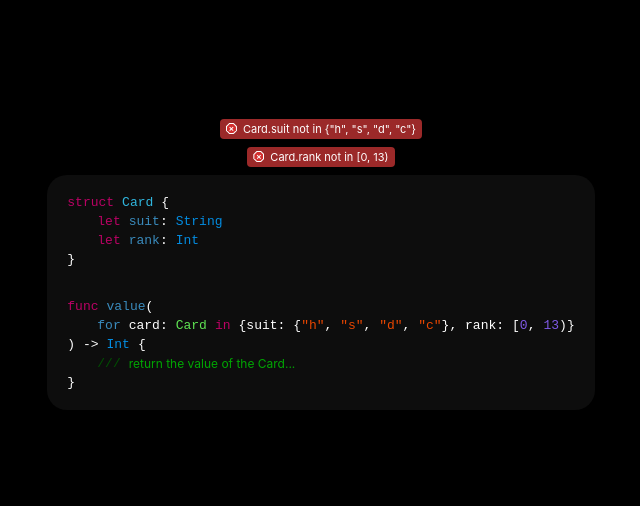
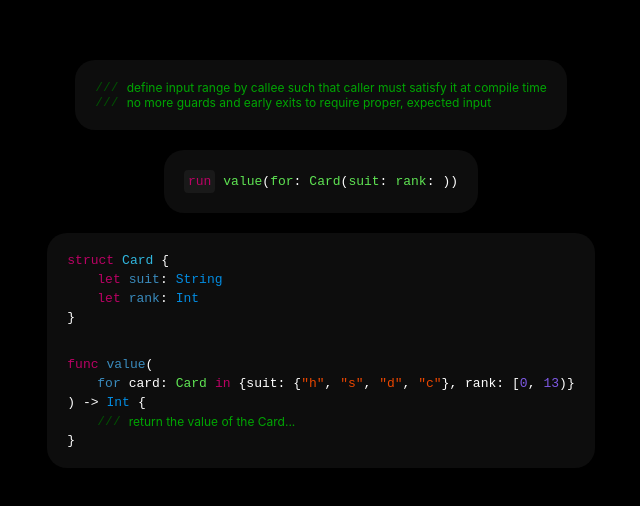
Before and after one commit to bmeikle56/premium-swift, a React (Create React App) app: page / in a window 1280 px wide. Shown: the part 136-642 px from the top of the page, without its empty margins (319-959 px from the left). Built offline with nearby package versions, Linux system fonts and the light colour scheme.

Commit message:
Add run div and comments

```diff
--- a/src/pages/home.js
+++ b/src/pages/home.js
@@ -16,15 +16,56 @@ let palette = {
 
 function Home() {
   return (
-    <motion.div style={{display: 'flex', justifyContent: 'center', alignItems:'center', flexDirection: 'column', width: '100vw', height: '100vh'}}
+    <motion.div style={{display: 'flex', justifyContent: 'center', alignItems:'center', flexDirection: 'column', width: '100vw', height: '100vh', gap: 20}}
     initial={{ opacity: 0 }}
     animate={{ opacity: 1 }}
     transition={{ delay: 1.2, duration: 2.0 }}
     >
-      <Error txt={'Card.suit not in {"h", "s", "d", "c"}'}/>
+      {/* <Error txt={'Card.suit not in {"h", "s", "d", "c"}'}/>
       <div style={{height: 8, padding: 0, margin: 0}}/>
       <Error txt={'Card.rank not in [0, 13)'}/>
-      <div style={{height: 8, padding: 0, margin: 0}}/>
+      <div style={{height: 8, padding: 0, margin: 0}}/> */}
+
+      <div style={{background: 'rgb(13,13,13)', padding: 20, borderRadius: 20, display: 'flex', flexDirection: 'column', gap: 4, alignItems: 'flex-start'}}>
+        <div style={{display: 'flex', alignItems: 'center', flexDirection: 'column', width: '100%'}}>
+          <div style={{display: 'flex', alignItems: 'center'}}>
+            <pre style={{color: palette.darkComment, display: 'inline', padding: 0, margin: 0}}>{'///'}</pre>
+            <div style={{width: 8, padding: 0, margin: 0}}/>
+            <p style={{color: palette.comment, display: 'inline', padding: 0, margin: 0, fontSize: 12}}>{'define input range by callee such that caller must satisfy it at compile time'}</p>
+          </div>
+          <div style={{display: 'flex', alignItems: 'center', width: '100%'}}>
+            <pre style={{color: palette.darkComment, display: 'inline', padding: 0, margin: 0}}>{'///'}</pre>
+            <div style={{width: 8, padding: 0, margin: 0}}/>
+            <p style={{color: palette.comment, display: 'inline', padding: 0, margin: 0, fontSize: 12}}>{'no more guards and early exits to require proper, expected input'}</p>
+          </div>
+        </div>
+      </div>
+
+
+      <div style={{background: 'rgb(13,13,13)', padding: 20, borderRadius: 20, display: 'flex', flexDirection: 'column', gap: 4}}>
+        <div style={{display: 'flex', alignItems: 'center'}}>
+          <pre style={{color: palette.pink, display: 'inline', padding: 4, margin: 0, background: 'rgb(25,25,25)', borderRadius: 4}}>run</pre>
+          <div style={{width: 8, padding: 0, margin: 0}}/>
+          <pre style={{color: palette.green, display: 'inline', padding: 0, margin: 0}}>value</pre>
+          <pre style={{color: palette.white, display: 'inline', padding: 0, margin: 0}}>{'('}</pre>
+          <pre style={{color: palette.green, display: 'inline', padding: 0, margin: 0}}>for</pre>
+          <pre style={{color: palette.white, display: 'inline', padding: 0, margin: 0}}>{':'}</pre>
+          <div style={{width: 8, padding: 0, margin: 0}}/>
+          <pre style={{color: palette.green, display: 'inline', padding: 0, margin: 0}}>Card</pre>
+          <pre style={{color: palette.white, display: 'inline', padding: 0, margin: 0}}>{'('}</pre>
+          <pre style={{color: palette.green, display: 'inline', padding: 0, margin: 0}}>suit</pre>
+          <pre style={{color: palette.white, display: 'inline', padding: 0, margin: 0}}>{':'}</pre>
+          <div style={{width: 8, padding: 0, margin: 0}}/>
+          <pre style={{color: palette.green, display: 'inline', padding: 0, margin: 0}}>rank</pre>
+          <pre style={{color: palette.white, display: 'inline', padding: 0, margin: 0}}>{':'}</pre>
+          <div style={{width: 8, padding: 0, margin: 0}}/>
+          <pre style={{color: palette.white, display: 'inline', padding: 0, margin: 0}}>{')'}</pre>
+          <pre style={{color: palette.white, display: 'inline', padding: 0, margin: 0}}>{')'}</pre>
+        </div>
+      </div>
+
+
+
       <div style={{background: 'rgb(13,13,13)', padding: 20, borderRadius: 20, display: 'flex', flexDirection: 'column', gap: 4}}>
         <div style={{display: 'flex'}}>
           <pre style={{color: palette.pink, display: 'inline', padding: 0, margin: 0}}>struct</pre>
```
